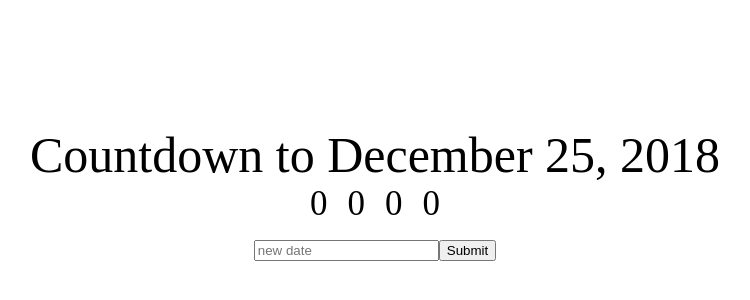
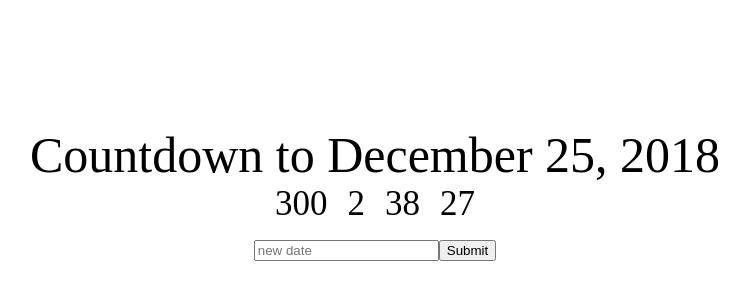
Before and after one commit to RenatoSiqueira/Udemy_ReactJS-and-Redux_MasteringWebApps, a React (Create React App) app in the folder countdown/: page / in a window 1280 px wide. Shown: the top 300 px of the page, without its empty margins (265-1015 px from the left). Built offline with nearby package versions, Linux system fonts and the light colour scheme.

Commit message:
Hooking with LifeCycle Methods

```diff
--- a/countdown/src/App.jsx
+++ b/countdown/src/App.jsx
@@ -22,7 +22,7 @@
         return(
             <div className="App">
                 <div className="App-title">Countdown to {this.state.deadline}</div>
-                <Clock deadLine={this.state.deadline}/>
+                <Clock deadline={this.state.deadline}/>
                 <input placeholder="new date" onChange={ event => this.setState({ newDeadline: event.target.value })} />
                 <button onClick={() => this.changeDeadline()}>Submit</button>
             </div>
--- a/countdown/src/Clock.jsx
+++ b/countdown/src/Clock.jsx
@@ -11,9 +11,28 @@
             minutes: 0,
             seconds: 0
         }
+    }
 
-        console.log(this.props.deadLine)
+    getTimeUntil(deadline){
+        const time = Date.parse(deadline) - Date.parse(new Date())
+        //console.log(time)
+        const seconds = Math.floor((time/1000) % 60)
+        const minutes = Math.floor((time/1000/60) % 60)
+        const hours = Math.floor(time/(1000*60*60) % 24)
+        const days = Math.floor(time/(1000*60*60*24))
+
+        //console.log(days, hours, minutes, seconds)
+        this.setState({ days, hours, minutes, seconds })
     }
+
+    componentWillMount(){
+        this.getTimeUntil(this.props.deadline)
+    }
+
+    componentDidMount(){
+        setInterval( ()=> this.getTimeUntil(this.props.deadline), 1000)
+    }
+
     render(){
         return(
             <div>
```
